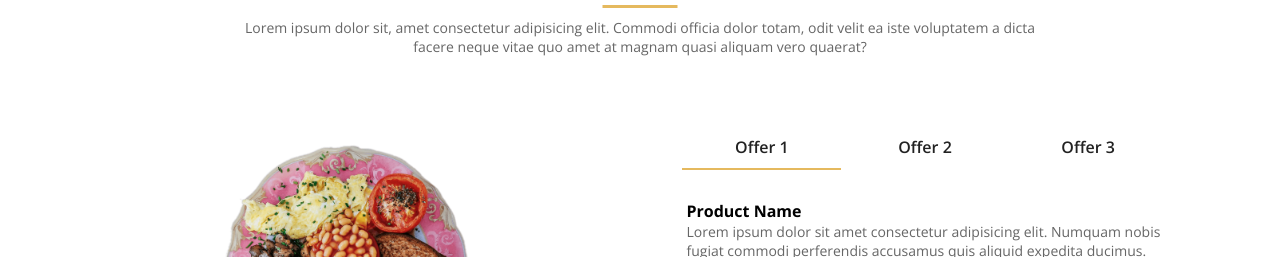
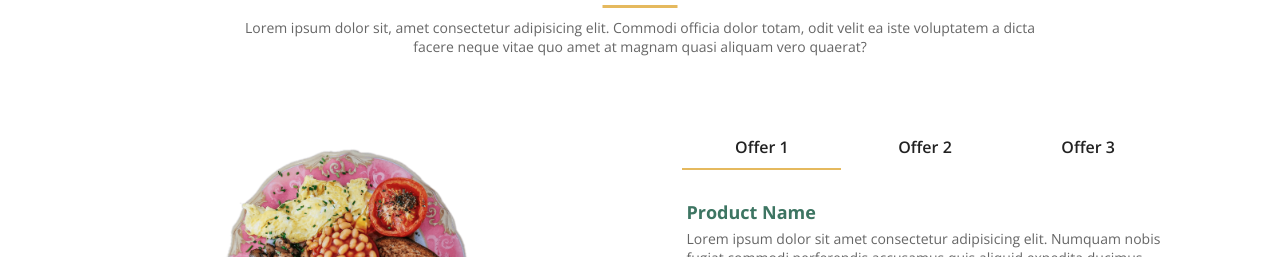
Before and after one commit to iftikharyk/resturant-website, a plain HTML site: page index.html in a window 1280 px wide. Shown: the part 695-952 px from the top of the page. Drawn offline with nearby package versions, Linux system fonts and the light colour scheme.

Commit message:
nav, hero and offer-section done

```diff
--- a/assets/css/style.scss
+++ b/assets/css/style.scss
@@ -281,9 +281,9 @@ main {
                                     width: 90%;
                                     margin: 30px auto;
 
-                                    h2 {
+                                    h4 {
                                         font-size: 18px;
-                                        margin-bottom: 15px;
+                                        margin-bottom: 5px;
                                         color: $primary;
                                     }
 
```
Also changed, not shown: assets/css/style.css, 1 other file.
